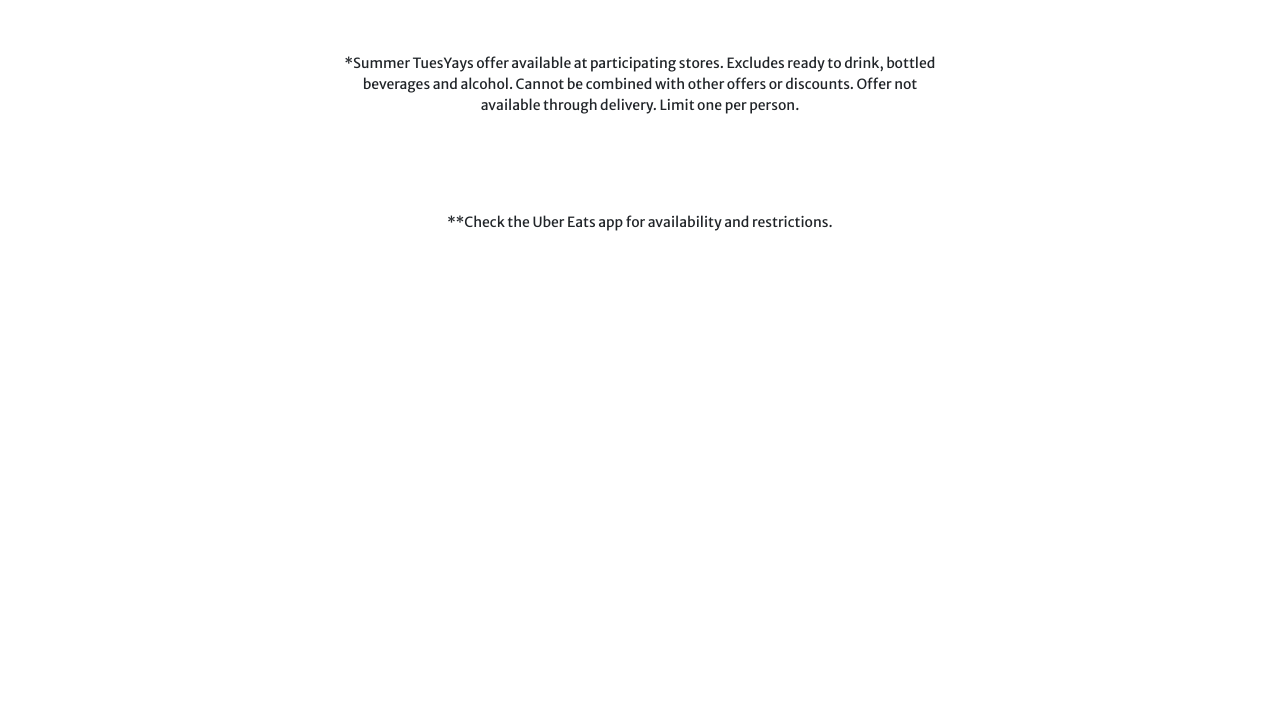
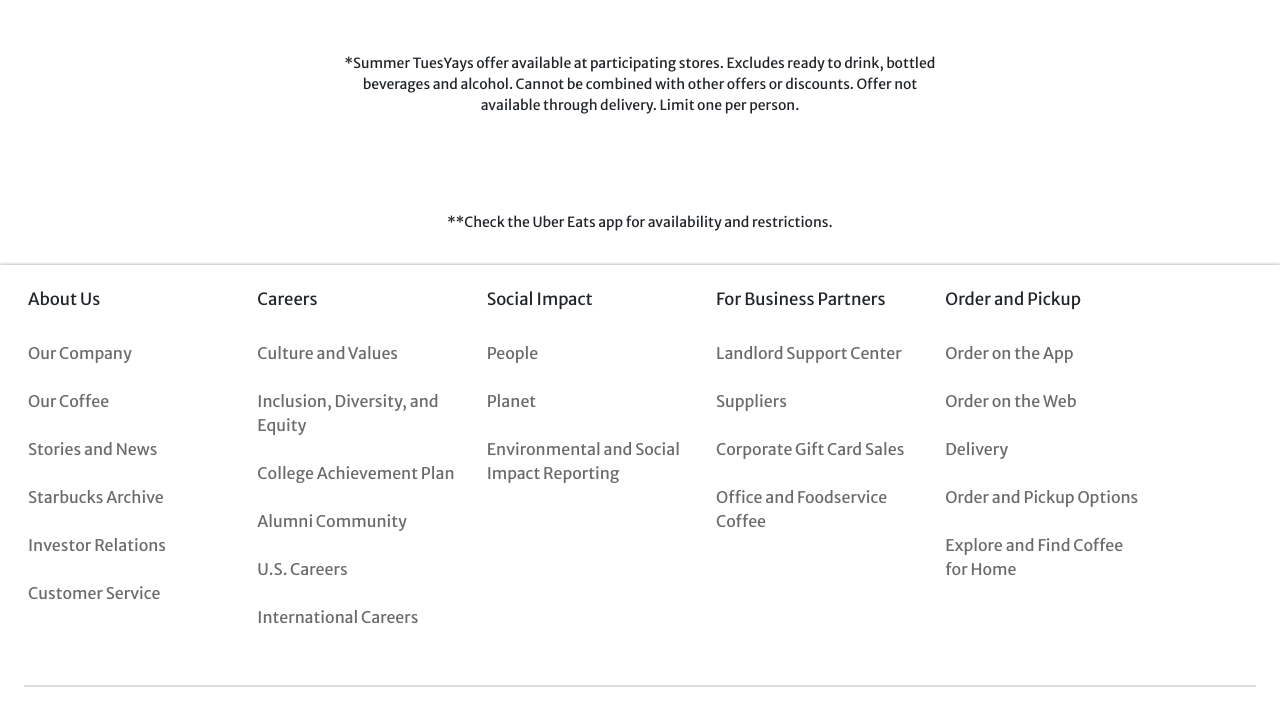
Before and after one commit to adilcodes/Starbucks-Homepage-Clone, a plain HTML site: page index.html in a window 1280 px wide. Shown: the part 1991-2716 px from the top of the page. Before the commit the page ends 2256 px from the top, so only its background shows below. Drawn offline with nearby package versions, Linux system fonts and the light colour scheme.

Commit message:
working on footer

```diff
--- a/index.html
+++ b/index.html
@@ -138,8 +138,78 @@
     </div>
 
     <!-- Footer Start -->
-    <div class="container-fluid footer">
-      <div class="row"></div>
+    <div class="container-fluid p-0 footer">
+      <div class="row m-0 pt-4 pb-4 px-4 gap-4">
+        <!-- 1st Column Start -->
+        <div class="col-lg-2 px-1 footer-col">
+          <h5 class="mb-4">About Us</h5>
+          <ul class="list-group mt-3">
+            <li class="list-group-item border-0 px-0 py-2 mb-2"><a href="#" class="text-decoration-none">Our Company</a></li>
+            <li class="list-group-item border-0 px-0 py-2 mb-2"><a href="#" class="text-decoration-none">Our Coffee</a></li>
+            <li class="list-group-item border-0 px-0 py-2 mb-2"><a href="#" class="text-decoration-none">Stories and News</a></li>
+            <li class="list-group-item border-0 px-0 py-2 mb-2"><a href="#" class="text-decoration-none">Starbucks Archive</a></li>
+            <li class="list-group-item border-0 px-0 py-2 mb-2"><a href="#" class="text-decoration-none">Investor Relations</a></li>
+            <li class="list-group-item border-0 px-0 py-2 mb-2"><a href="#" class="text-decoration-none">Customer Service</a></li>
+          </ul>
+        </div>
+        <!-- 1st Column End -->
+
+        <!-- 2nd Column Start -->
+        <div class="col-lg-2 px-1 footer-col">
+          <h5 class="mb-4">Careers</h5>
+          <ul class="list-group mt-3">
+            <li class="list-group-item border-0 px-0 py-2 mb-2"><a href="#" class="text-decoration-none">Culture and Values</a></li>
+            <li class="list-group-item border-0 px-0 py-2 mb-2"><a href="#" class="text-decoration-none">Inclusion, Diversity, and Equity</a></li>
+            <li class="list-group-item border-0 px-0 py-2 mb-2"><a href="#" class="text-decoration-none">College Achievement Plan</a></li>
+            <li class="list-group-item border-0 px-0 py-2 mb-2"><a href="#" class="text-decoration-none">Alumni Community</a></li>
+            <li class="list-group-item border-0 px-0 py-2 mb-2"><a href="#" class="text-decoration-none">U.S. Careers</a></li>
+            <li class="list-group-item border-0 px-0 py-2 mb-2"><a href="#" class="text-decoration-none">International Careers</a></li>
+          </ul>
+        </div>
+        <!-- 2nd Column End -->
+
+        <!-- 3rd Column Start -->
+        <div class="col-lg-2 px-1 footer-col">
+          <h5 class="mb-4">
+            Social Impact</h5>
+          <ul class="list-group mt-3">
+            <li class="list-group-item border-0 px-0 py-2 mb-2"><a href="#" class="text-decoration-none">People</a></li>
+            <li class="list-group-item border-0 px-0 py-2 mb-2"><a href="#" class="text-decoration-none">Planet</a></li>
+            <li class="list-group-item border-0 px-0 py-2 mb-2"><a href="#" class="text-decoration-none">Environmental and Social Impact Reporting</a></li>
+          </ul>
+        </div>
+        <!-- 3rd Column End -->
+
+        <!-- 4th Column Start -->
+        <div class="col-lg-2 px-1 footer-col">
+          <h5 class="mb-4">For Business Partners</h5>
+          <ul class="list-group mt-3">
+            <li class="list-group-item border-0 px-0 py-2 mb-2"><a href="#" class="text-decoration-none">Landlord Support Center</a></li>
+            <li class="list-group-item border-0 px-0 py-2 mb-2"><a href="#" class="text-decoration-none">Suppliers</a></li>
+            <li class="list-group-item border-0 px-0 py-2 mb-2"><a href="#" class="text-decoration-none">Corporate Gift Card Sales</a></li>
+            <li class="list-group-item border-0 px-0 py-2 mb-2"><a href="#" class="text-decoration-none">Office and Foodservice Coffee</a></li>
+          </ul>
+        </div>
+        <!-- 4th Column End -->
+
+        <!-- 5th Column Start -->
+        <div class="col-lg-2 px-1 footer-col">
+          <h5 class="mb-4">Order and Pickup</h5>
+          <ul class="list-group mt-3">
+            <li class="list-group-item border-0 px-0 py-2 mb-2"><a href="#" class="text-decoration-none">Order on the App</a></li>
+            <li class="list-group-item border-0 px-0 py-2 mb-2"><a href="#" class="text-decoration-none">Order on the Web</a></li>
+            <li class="list-group-item border-0 px-0 py-2 mb-2"><a href="#" class="text-decoration-none">Delivery</a></li>
+            <li class="list-group-item border-0 px-0 py-2 mb-2"><a href="#" class="text-decoration-none">Order and Pickup Options</a></li>
+            <li class="list-group-item border-0 px-0 py-2 mb-2"><a href="#" class="text-decoration-none">Explore and Find Coffee for Home</a></li>
+          </ul>
+        </div>
+        <!-- 5th Column End -->
+      </div>
+      <hr class="mx-4 border border-secondary">
+      <div class="row m-0 pt-3 pb-5 px-4">
+        <div class="col-lg-12 px-0">
+        </div>
+      </div>
     </div>
     <!-- Footer End -->
 
--- a/style.css
+++ b/style.css
@@ -78,7 +78,18 @@
 /* 4th Section End */
 
 /* Footer Start */
-
+.footer{
+    box-shadow: 0px -1px 3px 0px #0000003d;
+}
+.footer ul li a{
+    color: rgba(0,0,0,.58);
+}
+.footer ul li a:hover{
+    color: #000 !important;
+}
+.footer-col h5{
+    font-size: 1.05rem !important;
+}
 /* Footer End */
 
 /* Responsiveness */
```
